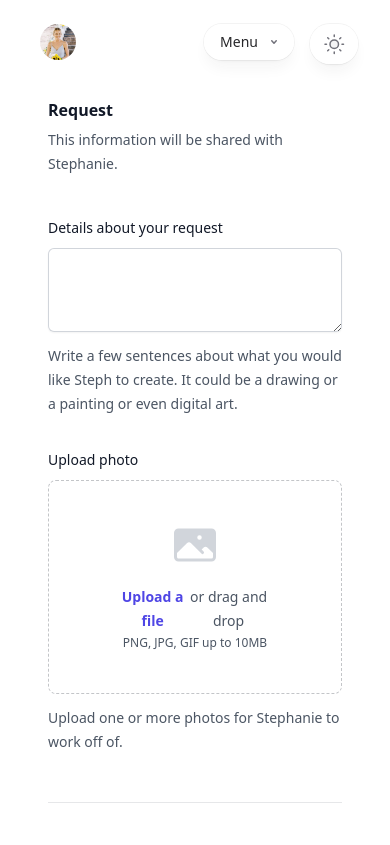
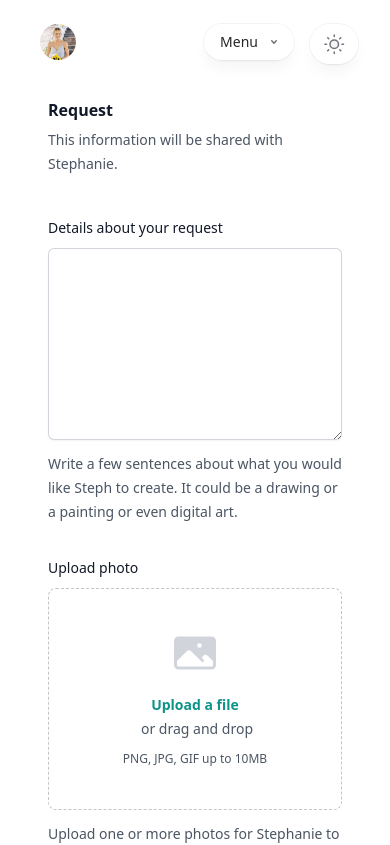
Before and after one commit to kylesurfs/steph-paints-vite, a React (Vite) app: page /contact in a window 390 px wide. Shown: the top 845 px of the page. Built offline with nearby package versions, Linux system fonts and the light colour scheme.

Commit message:
Updated mobile formatting for RequestForm

```diff
--- a/src/components/RequestForm.tsx
+++ b/src/components/RequestForm.tsx
@@ -28,20 +28,10 @@ type FormErrors = {
 
 //== ***** ***** ***** Exported Component ***** ***** ***** ==//
 export default function RequestForm() {
+  //== React State, Custom Hooks ==//
   const navigate = useNavigate();
   const location = useLocation();
 
-  useEffect(() => {
-    // If the pathname changes, scroll to the top of the page
-    window.scrollTo(0, 0);
-  }, [location.pathname]);
-
-  const handleCancelForm = () => {
-    navigate('/');
-    window.scrollTo(0, 0); // Scroll to the top of the page
-  };
-
-  //-- State mgmt --//
   const [isModalOpen, setIsModalOpen] = useState(false);
   const [formData, setFormData] = useState<FormData>({
     about: '',
@@ -61,10 +51,17 @@ export default function RequestForm() {
   });
   const [fileUploadError, setFileUploadError] = useState<string | null>(null);
 
-  // Type guard to check if a key is a keyof FormErrors
-  function isKeyOfFormErrors(key: any): key is keyof FormErrors {
-    return key in formErrors;
-  }
+  //== Side Effects ==//
+  useEffect(() => {
+    // If the pathname changes, scroll to the top of the page
+    window.scrollTo(0, 0);
+  }, [location.pathname]);
+
+  //== Handlers ==//
+  const handleCancelForm = () => {
+    navigate('/');
+    window.scrollTo(0, 0); // Scroll to the top of the page
+  };
 
   //-- Input change handlers --//
   const handleInputChange = (
@@ -77,6 +74,11 @@ export default function RequestForm() {
       ...displayValues,
       [name]: value,
     });
+
+    // Type guard to check if a key is a keyof FormErrors
+    function isKeyOfFormErrors(key: any): key is keyof FormErrors {
+      return key in formErrors;
+    }
 
     // Check if the name is a valid key of FormErrors and if there's an error for this field
     if (isKeyOfFormErrors(name) && formErrors[name]) {
@@ -176,11 +178,11 @@ export default function RequestForm() {
                     <textarea
                       id='about'
                       name='about'
-                      rows={3}
-                      className={`block w-full max-w-2xl rounded-md border-0 py-1.5 dark:bg-zinc-800 shadow-sm ring-1 ring-inset ring-gray-300  focus:ring-2 focus:ring-inset focus:ring-indigo-600 sm:text-sm sm:leading-6
+                      rows={9}
+                      className={`block w-full max-w-2xl rounded-md border-0 py-1.5 dark:bg-zinc-800 shadow-sm ring-1 ring-inset ring-gray-300  focus:ring-2 focus:ring-inset focus:ring-teal-600 text-sm sm:leading-6
                     ${
                       formErrors.about
-                        ? ' placeholder:text-red-600 dark:placeholder:text-red-400 font-semibold text-sm'
+                        ? ' placeholder:text-red-600 dark:placeholder:text-red-400 text-sm ring-red-400'
                         : 'text-gray-900 dark:text-zinc-400 placeholder:text-gray-400'
                     }`}
                       value={displayValues.about}
@@ -209,10 +211,10 @@ export default function RequestForm() {
                           className='mx-auto h-12 w-12 text-gray-300 dark:text-zinc-400'
                           aria-hidden='true'
                         />
-                        <div className='mt-4 flex text-sm leading-6 text-gray-600 dark:text-zinc-400 mx-12'>
+                        <div className='mt-4 flex flex-col md:flex-row text-sm leading-6 text-gray-600 dark:text-zinc-400 mx-12'>
                           <label
                             htmlFor='file-upload'
-                            className='relative cursor-pointer rounded-md bg-white dark:bg-zinc-800 font-semibold text-indigo-600 focus-within:outline-none focus-within:ring-2 focus-within:ring-indigo-600 focus-within:ring-offset-2 hover:text-indigo-500'
+                            className='relative cursor-pointer rounded-md bg-white dark:bg-zinc-800 font-semibold text-teal-600 focus-within:outline-none focus-within:ring-2 focus-within:ring-teal-600 focus-within:ring-offset-2 hover:text-teal-500'
                           >
                             <span>Upload a file</span>
                             <input
@@ -225,7 +227,7 @@ export default function RequestForm() {
                           </label>
                           <p className='pl-1'>or drag and drop</p>
                         </div>
-                        <p className='text-xs leading-5 text-gray-600 dark:text-zinc-400'>
+                        <p className='text-xs font-light pt-2 leading-5 text-gray-600 dark:text-zinc-400'>
                           PNG, JPG, GIF up to 10MB
                         </p>
                         <div className='text-left'>
@@ -276,10 +278,10 @@ export default function RequestForm() {
                       name='firstName'
                       id='first-name'
                       autoComplete='given-name'
-                      className={`block w-full rounded-md border-0 py-1.5 dark:bg-zinc-800 shadow-sm ring-1 ring-inset ring-gray-300  focus:ring-2 focus:ring-inset focus:ring-indigo-600 sm:max-w-md sm:text-sm sm:leading-6
+                      className={`block w-full rounded-md border-0 py-1.5 dark:bg-zinc-800 shadow-sm ring-1 ring-inset ring-gray-300  focus:ring-2 focus:ring-inset focus:ring-teal-600 sm:max-w-md sm:text-sm sm:leading-6
                     ${
                       formErrors.firstName
-                        ? ' placeholder:text-red-600 dark:placeholder:text-red-400 font-semibold text-sm'
+                        ? ' placeholder:text-red-600 dark:placeholder:text-red-400 text-sm ring-red-400'
                         : 'text-gray-900 dark:text-zinc-400 placeholder:text-gray-400'
                     }`}
                       value={displayValues.firstName}
@@ -302,10 +304,10 @@ export default function RequestForm() {
                       name='lastName'
                       id='last-name'
                       autoComplete='family-name'
-                      className={`block w-full rounded-md border-0 py-1.5 dark:bg-zinc-800 shadow-sm ring-1 ring-inset ring-gray-300  focus:ring-2 focus:ring-inset focus:ring-indigo-600 sm:max-w-md sm:text-sm sm:leading-6
+                      className={`block w-full rounded-md border-0 py-1.5 dark:bg-zinc-800 shadow-sm ring-1 ring-inset ring-gray-300  focus:ring-2 focus:ring-inset focus:ring-teal-600 sm:max-w-md sm:text-sm sm:leading-6
                     ${
                       formErrors.lastName
-                        ? ' placeholder:text-red-600 dark:placeholder:text-red-400 font-semibold text-sm'
+                        ? ' placeholder:text-red-600 dark:placeholder:text-red-400 text-sm ring-red-400'
                         : 'text-gray-900 dark:text-zinc-400 placeholder:text-gray-400'
                     }`}
                       value={displayValues.lastName}
@@ -328,10 +330,10 @@ export default function RequestForm() {
                       name='email'
                       type='email'
                       autoComplete='email'
-                      className={`block w-full rounded-md border-0 py-1.5 dark:bg-zinc-800 shadow-sm ring-1 ring-inset ring-gray-300  focus:ring-2 focus:ring-inset focus:ring-indigo-600 sm:max-w-md sm:text-sm sm:leading-6
+                      className={`block w-full rounded-md border-0 py-1.5 dark:bg-zinc-800 shadow-sm ring-1 ring-inset ring-gray-300  focus:ring-2 focus:ring-inset focus:ring-teal-600 sm:max-w-md sm:text-sm sm:leading-6
                     ${
                       formErrors.email
-                        ? ' placeholder:text-red-600 dark:placeholder:text-red-400 font-semibold text-sm'
+                        ? ' placeholder:text-red-600 dark:placeholder:text-red-400 text-sm ring-red-400'
                         : 'text-gray-900 dark:text-zinc-400 placeholder:text-gray-400'
                     }`}
                       value={displayValues.email}
@@ -356,7 +358,7 @@ export default function RequestForm() {
             <button
               type='submit'
               // onClick= Display modal saying "Your request has been successfully submitted."
-              className='inline-flex justify-center rounded-md bg-indigo-600 px-3 py-2 text-sm font-semibold text-white shadow-sm hover:bg-indigo-500 focus-visible:outline focus-visible:outline-2 focus-visible:outline-offset-2 focus-visible:outline-indigo-600'
+              className='inline-flex justify-center rounded-md bg-teal-600 px-3 py-2 text-sm font-semibold text-white shadow-sm hover:bg-teal-500 focus-visible:outline focus-visible:outline-2 focus-visible:outline-offset-2 focus-visible:outline-teal-600'
             >
               Submit request
             </button>
```
